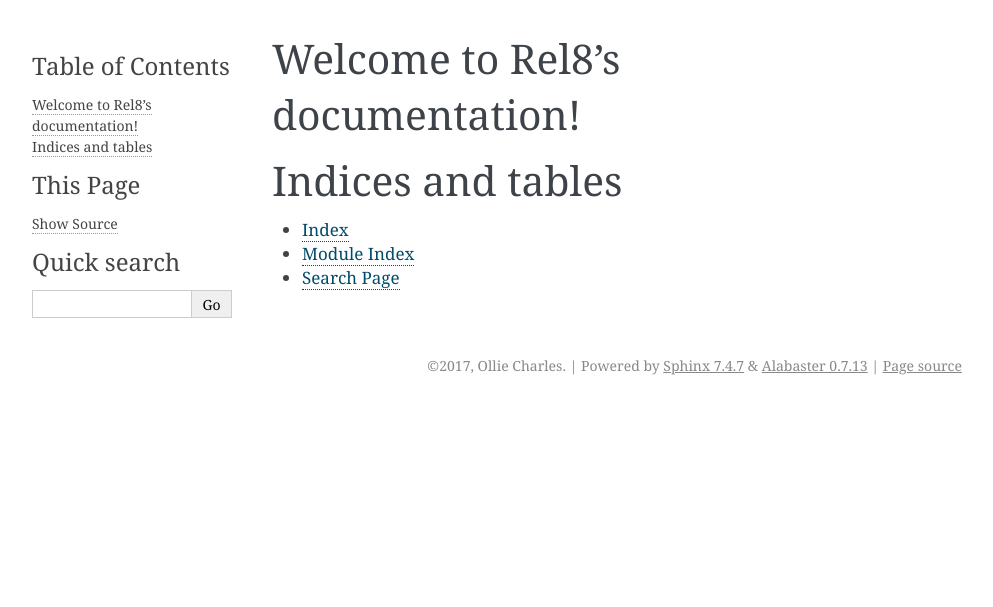
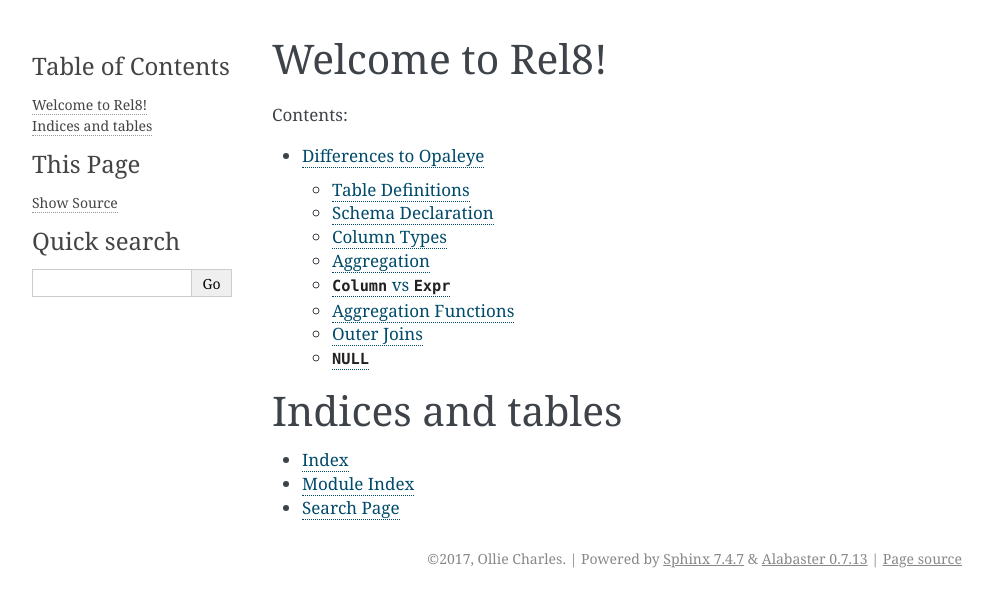
Before and after one commit to circuithub/rel8, a Sphinx documentation site: the page built from docs/index.rst, in a window 1280 px wide. Shown: the top 607 px of the page, without its empty margins (148-1141 px from the left). Built offline with Sphinx 7.4.7, drawn with Linux system fonts in a browser that asks for light colours; some of the changed lines change nothing that is shown.

Commit message:
Add `differences` to Read the Docs

```diff
--- /dev/null
+++ b/docs/differences.rst
@@ -0,0 +1,160 @@
+Differences to Opaleye
+======================
+
+Table Definitions
+-----------------
+
+Opaleye doesn't really prescribe much in the way of table definition. Perhaps
+the most idiomatic approach is to create a record where each field of the record
+is parameterized. Then you provide type aliases that either use concrete Haskell
+types or the ``Column`` type. The Opaleye tutorial demonstrates this as::
+
+  data Birthday' a b = Birthday { bdName :: a, bdDay :: b }
+  type Birthday = Birthday' String Day
+  type BirthdayColumn = Birthday' (Column PGText) (Column PGDate)
+
+In Rel8, the idiomatic approach is to create a record per table, but we use a
+single type parameter to denote "where" this data is, and a type family to
+interpret each column. The above example would be written as::
+
+  data Birthday f = Birthday { bdName :: Anon f Text , bdDay :: Anon f Day}
+  instance Table (Birthday Expr) (Birthday QueryResult)
+
+
+Schema Declaration
+------------------
+
+In Opaleye, the schema for a table is a value that you need to provide
+explicitly. For the ``Birthday`` type above, in Opaleye you would write::
+
+  birthdayTable :: Table BirthdayColumn BirthdayColumn
+  birthdayTable = Table "birthdayTable"
+                        (pBirthday Birthday { bdName = required "name"
+                                            , bdDay  = required "birthday" })
+
+In Rel8, the schema is directly specified in the type. If ``birthday`` is a
+table, then our ``Birthday`` record would be written as::
+
+  data Birthday f = Birthday
+    { bdName :: Col f "name" 'NoDefault Text
+    , bdName :: Col f "birthday" 'NoDefault Day
+    } deriving (Generic)
+
+  instance Table (Birthday Expr) (Birthday QueryResult)
+  instance BaseTable Birthday where tableName = "birthdayTable"
+
+
+Column Types
+------------
+
+In Opaleye, column types form a distinct universe from ordinary Haskell types.
+When we define tables, we use types such as ``PGText`` and ``PGDate``.
+
+In Rel8, you work entirely with the "result" types - the result of actually
+querying data from the database. Haskell types map to exactly one type in the
+database - ``Text`` is ``text``, ``Int64`` is ``bigint``, and so on. This
+mapping is captured by the ``DBType`` type class.
+
+Aggregation
+-----------
+
+In Opaleye, aggregation is performed by using the ``aggregate`` function which
+requires an ``Aggregator``. Due to the `particularities of SQL
+<https://github.com/tomjaguarpaw/haskell-opaleye/issues/282>`_ ``Aggregators``
+are not ``Arrow`` s, nor are they functions. This leaves us with little option to
+build ``Aggregator`` s, though with ``ProductProfunctor`` (and some template
+Haskell), the pain is somewhat eased. From the basic tutorial::
+
+  aggregateWidgets :: Query (Widget (Column PGText) (Column PGText) (Column PGInt8)
+                                    (Column PGInt4) (Column PGFloat8))
+  aggregateWidgets = aggregate (pWidget (Widget { style    = groupBy
+                                                , color    = groupBy
+                                                , location = count
+                                                , quantity = sum
+                                                , radius   = avg }))
+                              (queryTable widgetTable)
+
+This same approach is compatible with Rel8, but Rel8 has an alternative way to
+perform aggregating. In Rel8, we have::
+
+  aggregate :: AggregateTable exprsIn exprsOut => Query exprsIn -> Query exprsOut
+
+This means that we can ``aggregate`` any ``Query``, provided the result of that
+query is "valid" for aggregation. In Rel8, the above could be written as::
+
+  aggregateWidgets :: Query (Widget Expr)
+  aggregateWidgets = aggregate $ proc _ -> do
+    widget <- queryTable -< ()
+    returnA -< Widget { style = groupBy
+                      , color = groupBy
+                      , location = count
+                      , quantity = sum
+                      , radius = avg
+                      }
+
+  instance AggregateTable (Widget Aggregate) (Widget Expr)
+
+While the two seem similar, I have found the latter to be a little easier to
+work with, though the former is arguably closer to normal Haskell code
+(``aggregate`` being similar to ``foldMap``). Personally, I'm not entirely happy
+with either, so this space may change!
+
+``Column`` vs ``Expr``
+----------------------
+
+The ``Column`` and ``Expr`` types are fundamentally same, but in order to avoid
+orphan instances I currently need to provide a ``Expr`` ``newtype``. While ``Column``
+should (morally) scope over ``PG`` types (``PGText``, ``PGBool``, etc), ``Expr`` scopes
+over Haskell types.
+
+Aggregation Functions
+---------------------
+
+The built in aggregation functions in Rel8 are a little bit more honest to how
+things work in PostgreSQL, at the expense of being less idiomatic Haskell. As
+PostgreSQL has overloaded functions, the aggregations are also overloaded
+functions provided by type classes. For example, we have::
+
+  sum :: Expr Int16 -> Aggreagte Int64
+  sum :: Expr Int64 -> Aggregate Scientific
+  sum :: Expr Double -> Aggreagte Double
+
+Outer Joins
+-----------
+
+Rel8 contains a row transforming type ``MaybeTable`` to capture the result of
+outer joins. Opaleye deals with this by the use of ``NullMaker``s. ``MaybeTable``s,
+when selected, will return ``Maybe`` of the actual row itself. You can project
+columns out of a ``MaybeTable`` with the ``$?`` operator (function application on a
+possibly-``null`` row).
+
+``NULL``
+--------
+
+Rel8 accepts the reality that SQL has ``null`` as a fundamental concept, and
+provides operators over both values and ``null``. That is, while we have the
+ordinary ``==.`` operator::
+
+  (==.) :: DBEq a => Expr a -> Expr a -> Expr Bool
+
+We have the same operator, but lifted to operate on ``null``::
+
+  (==?) :: DBEq a => Expr (Maybe a) -> Expr (Maybe a) -> Expr (Maybe Bool)
+
+While this unfortunately doubles the API, it's necessary - at least if you want
+to write performant code. The problem arises in PostgreSQL itself. Consider a
+table ``t`` with column ``a`` that can contain ``null``, and suppose we have an index
+on ``t(a)``. We'd like to write the following::
+
+  SELECT * FROM t WHERE a = foo
+
+However, ``a`` may be ``null``, so ``a = foo`` may also be null. In Haskell we can at
+least lift ``==`` over ``Maybe``, such that ``(==) :: Maybe a -> Maybe a -> Bool``,
+but in SQL the comparison operator does *not* return ``Bool``... it returns ``Maybe
+Bool``!
+
+This is not necessarily a difference to Opaleye - it just happens that Rel8
+provides these operators while no one has yet added them to Opaleye.
+
+The mneumonic is that all operators trailing ``.`` is replaced with ``?``, so ``==.``
+becomes ``==?``, ``&&.`` becomes ``&&?``, and so on.
--- a/docs/index.rst
+++ b/docs/index.rst
@@ -1,15 +1,11 @@
-.. Rel8 documentation master file, created by
-   sphinx-quickstart on Thu Mar 16 11:45:52 2017.
-   You can adapt this file completely to your liking, but it should at least
-   contain the root `toctree` directive.
-
-Welcome to Rel8's documentation!
+Welcome to Rel8!
 ================================
 
 .. toctree::
    :maxdepth: 2
    :caption: Contents:
 
+   differences
 
 
 Indices and tables
```
